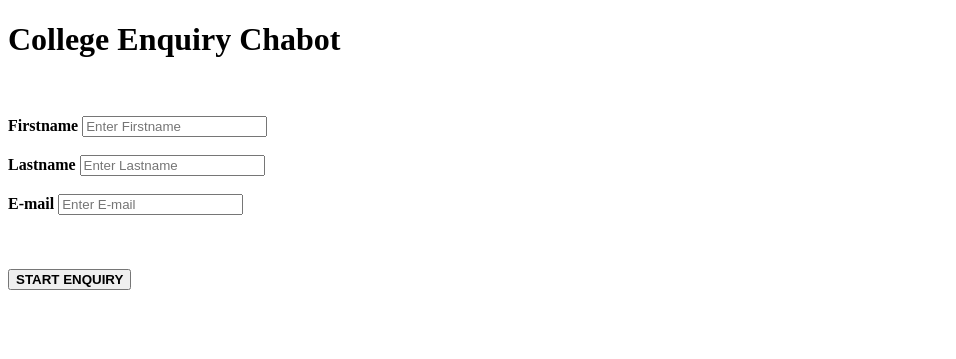
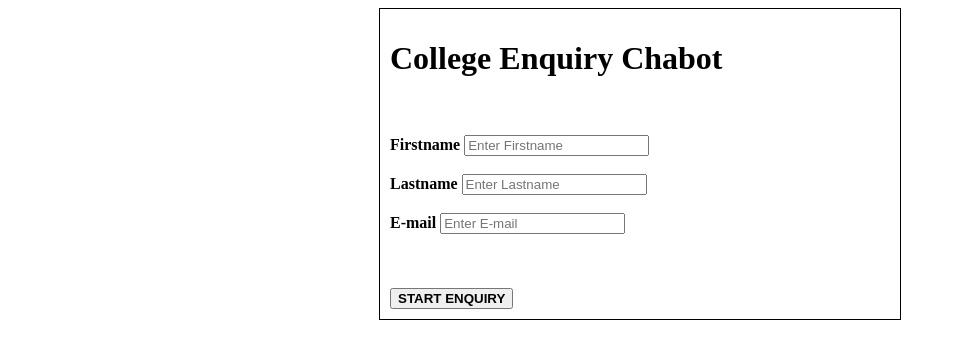
Before and after one commit to sushmakasarla/gcp_chatbot, a Flask app: page / in a window 1280 px wide. Shown: the top 359 px of the page, without its empty margins (0-956 px from the left). Run offline with Flask 2, Linux system fonts and the light colour scheme.

Commit message:
update html

```diff
--- a/main.py
+++ b/main.py
@@ -54,6 +54,7 @@
     <html>
       <title>College Enquiry Chatbot</title>
       <body>
+      <div style="width:500px;margin: auto;border: 1px solid black;padding:10px">
         <form {{url_for('chatbotsystem')}} method="POST">
           <h1>College Inquiry Chabot</h1>
           <div class="icon">
@@ -79,6 +80,7 @@
            <a href='/endchat' align='center'">End Chat</a>
     	</div>
         </form>
+        </div>
       </body>
     </html>
     """
@@ -128,6 +130,7 @@
 <html>
   <title>Session Closed</title>
   <body>
+  <div style="width:500px;margin: auto;border: 1px solid black;padding:10px">
     <form>
       <h1>Chat Session Closed</h1>
       <div class="icon">
@@ -142,6 +145,7 @@
  </div>
 	</div>
     </form>
+    </div>
   </body>
 </html>
 """
@@ -153,6 +157,7 @@
         <html>
           <title>College Enquiry Chabot</title>
           <body>
+          <div style="width:500px;margin: auto;border: 1px solid black;padding:10px">
             <form {{url_for('chatbotsystem')}} method="POST">
               <h1>College Enquiry Chabot</h1>
               <div class="formcontainer">
--- a/templates/Chat.html
+++ b/templates/Chat.html
@@ -2,6 +2,7 @@
 <html>
   <title>College Enquiry Chabot</title>
   <body>
+    <div style="width:500px;margin: auto;border: 1px solid black;padding:10px">
     <form action="{{url_for('chatbotsystem')}}" method="POST">
       <h1>College Enquiry Chabot</h1>
       <div class="icon">
@@ -24,6 +25,8 @@
 	</div>
 
     </form>
-
+  </div>
+    </body>
+	</body>
   </body>
 </html>
--- a/templates/SessionClose.html
+++ b/templates/SessionClose.html
@@ -2,6 +2,7 @@
 <html>
   <title>Session Closed</title>
   <body>
+    <div style="width:500px;margin: auto;border: 1px solid black;padding:10px">
     <form action="/action_page.php">
       <h1>Chat Session Closed</h1>
       <div class="formcontainer">
@@ -11,5 +12,6 @@
       </div>
 	</div>
     </form>
+  </div>
   </body>
 </html>
--- a/templates/index.html
+++ b/templates/index.html
@@ -2,6 +2,7 @@
 <html>
   <title>College Enquiry Chabot</title>
   <body>
+    <div style="width:500px;margin: auto;border: 1px solid black;padding:10px">
     <form action="{{url_for('startinquiry')}}" method="POST">
       <h1>College Enquiry Chabot</h1>
       <div class="icon">
@@ -20,5 +21,6 @@
       </div><br><br>
       <button type="submit"><strong>START ENQUIRY</strong></button>
     </form>
+    </div>
   </body>
 </html>
```
